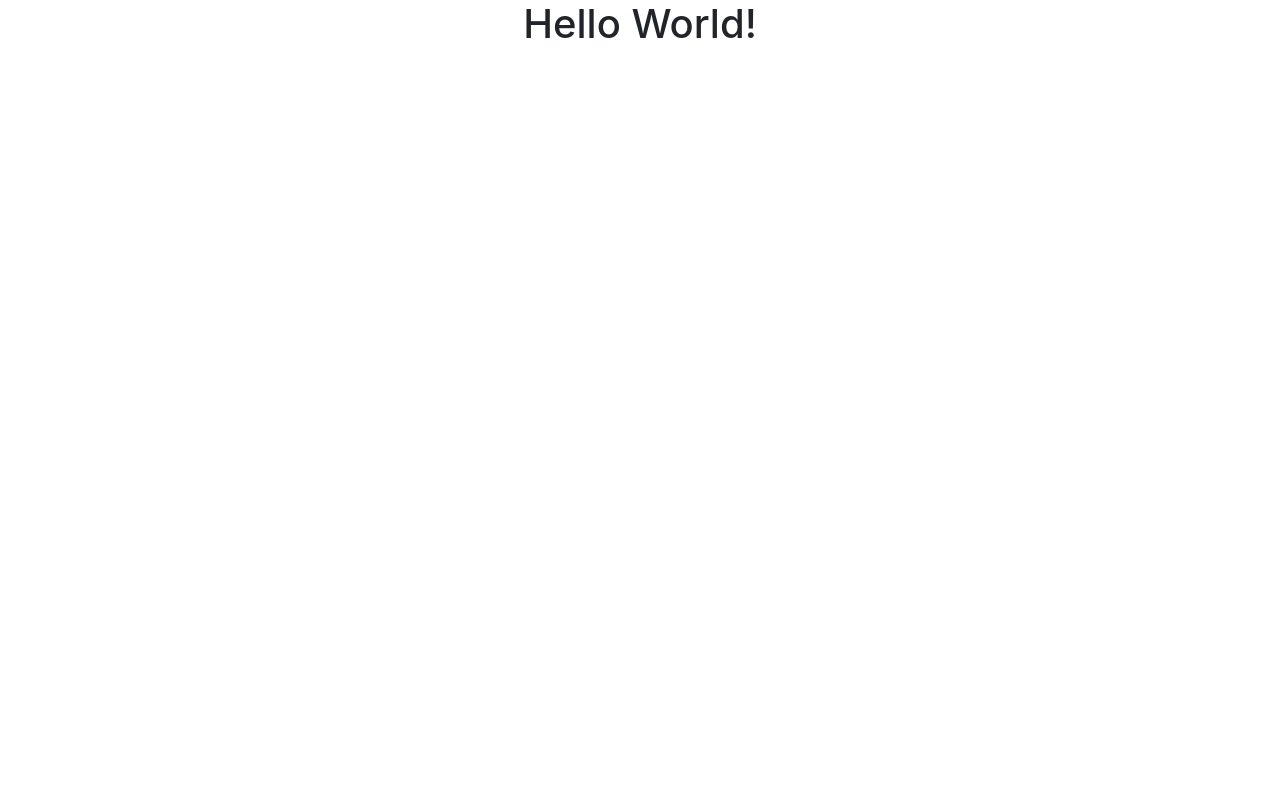
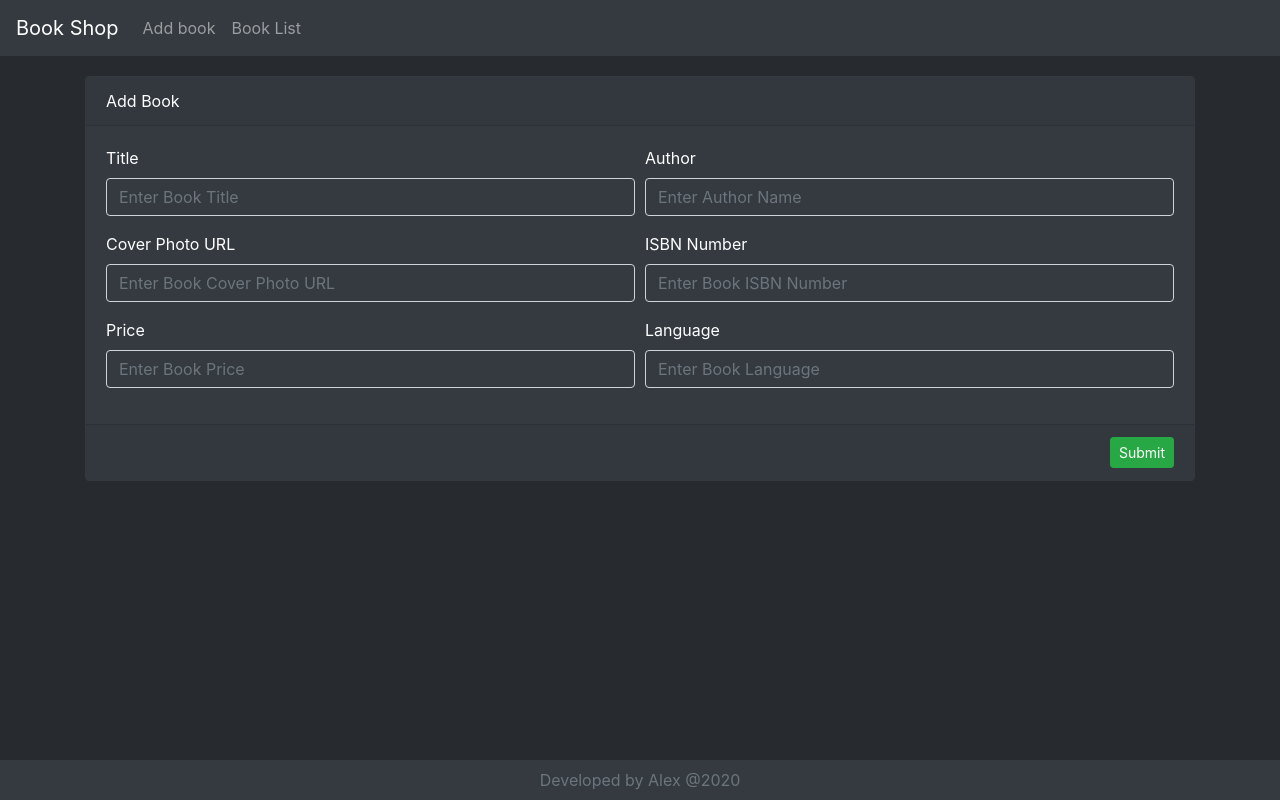
Before and after one commit to alex-pominov/book-rest-api, a React (Create React App) app in the folder src/main/webapp/reactjs/: page /add in a window 1280 px wide. Built offline with nearby package versions, Linux system fonts and the light colour scheme.

Commit message:
Impl routing via ReactJs and main components

```diff
--- a/src/main/webapp/reactjs/package.json
+++ b/src/main/webapp/reactjs/package.json
@@ -10,6 +10,7 @@
     "react": "^16.13.1",
     "react-bootstrap": "^1.0.0",
     "react-dom": "^16.13.1",
+    "react-router-dom": "^5.1.2",
     "react-scripts": "3.4.1"
   },
   "scripts": {
--- a/src/main/webapp/reactjs/public/index.html
+++ b/src/main/webapp/reactjs/public/index.html
@@ -18,7 +18,7 @@
     />
     <title>Book Shop</title>
   </head>
-  <body>
+  <body style="background-color: #272B30;">
     <noscript>You need to enable JavaScript to run this app.</noscript>
     <div id="root"></div>
   </body>
--- a/src/main/webapp/reactjs/src/App.js
+++ b/src/main/webapp/reactjs/src/App.js
@@ -1,11 +1,35 @@
-import './App.css';
+import React from "react";
+import { Container, Col, Row } from "react-bootstrap";
+import { BrowserRouter as Router, Switch, Route } from "react-router-dom";
 
+import NavigationBar from "./components/NavigationBar";
+import Welcome from "./components/Welcome";
+import Book from "./components/Book";
+import Booklist from "./components/BookList";
+import Footer from "./components/Footer";
+import "./App.css";
 
 function App() {
+  const marginTop = {
+    marginTop: "20px",
+  };
+
   return (
-    <div className="App">
-      <h1>Hello World!</h1>
-    </div>
+    <Router>
+      <NavigationBar />
+      <Container>
+        <Row>
+          <Col md={12} style={marginTop}>
+            <Switch>
+              <Route path="/" exact component={Welcome} />
+              <Route path="/add" exact component={Book} />
+              <Route path="/list" exact component={Booklist} />
+            </Switch>
+          </Col>
+        </Row>
+      </Container>
+      <Footer />
+    </Router>
   );
 }
 
--- /dev/null
+++ b/src/main/webapp/reactjs/src/components/Book.js
@@ -0,0 +1,119 @@
+import React from "react";
+import { Card, Form, Button, Col } from "react-bootstrap";
+
+const Book = (props) => {
+  const [inputData, setInputData] = React.useState({
+    title: "",
+    author: "",
+    coverPhotoURL: "",
+    isbnNumber: "",
+    price: "",
+    language: "",
+  });
+
+  const submitBook = (e) => {
+    e.preventDefault();
+    console.log("Book Submited");
+    console.log(inputData);
+
+  };
+
+  function handleChange(e) {
+    const value = e.target.value;
+    setInputData({
+      ...inputData,
+      [e.target.name]: value,
+    });
+  }
+
+  return (
+    <Card className="border border-dark bg-dark text-white">
+      <Card.Header>Add Book</Card.Header>
+      <Form onSubmit={submitBook} id="bookFormId">
+        <Card.Body>
+          <Form.Row>
+            <Form.Group as={Col} controlId="formGridTitle">
+              <Form.Label>Title</Form.Label>
+              <Form.Control required
+                type="text"
+                name="title"
+                className="bg-dark text-white"
+                placeholder="Enter Book Title"
+                value={inputData.title}
+                onChange={handleChange}
+              />
+            </Form.Group>
+            <Form.Group as={Col}>
+              <Form.Label>Author</Form.Label>
+              <Form.Control required
+                type="text"
+                name="author"
+                className="bg-dark text-white"
+                placeholder="Enter Author Name"
+                value={inputData.author}
+                onChange={handleChange}
+              />
+            </Form.Group>
+          </Form.Row>
+
+          <Form.Row>
+            <Form.Group as={Col}>
+              <Form.Label>Cover Photo URL</Form.Label>
+              <Form.Control required
+                type="text"
+                name="coverPhotoURL"
+                className="bg-dark text-white"
+                placeholder="Enter Book Cover Photo URL"
+                value={inputData.coverPhotoURL}
+                onChange={handleChange}
+              />
+            </Form.Group>
+            <Form.Group as={Col}>
+              <Form.Label>ISBN Number</Form.Label>
+              <Form.Control required
+                type="text"
+                name="isbnNumber"
+                className="bg-dark text-white"
+                placeholder="Enter Book ISBN Number"
+                value={inputData.isbnNumber}
+                onChange={handleChange}
+              />
+            </Form.Group>
+          </Form.Row>
+
+          <Form.Row>
+            <Form.Group as={Col}>
+              <Form.Label>Price</Form.Label>
+              <Form.Control required
+                type="text"
+                name="price"
+                className="bg-dark text-white"
+                placeholder="Enter Book Price"
+                value={inputData.price}
+                onChange={handleChange}
+              />
+            </Form.Group>
+            <Form.Group as={Col}>
+              <Form.Label>Language</Form.Label>
+              <Form.Control required
+                type="text"
+                name="language"
+                className="bg-dark text-white"
+                placeholder="Enter Book Language"
+                value={inputData.language}
+                onChange={handleChange}
+              />
+            </Form.Group>
+          </Form.Row>
+        </Card.Body>
+        <Card.Footer style={{ textAlign: "right" }}>
+          <Button size="sm" variant="success" type="submit">
+            Submit
+          </Button>
+        </Card.Footer>
+      </Form>
+    </Card>
+  );
+};
+
+export default Book;
--- /dev/null
+++ b/src/main/webapp/reactjs/src/components/BookList.js
@@ -0,0 +1,32 @@
+import React from "react";
+
+import { Card, Table } from "react-bootstrap";
+
+const Booklist = () => {
+  return (
+    <Card className="border border-dark bg-dark text-white">
+      <Card.Header>Book List</Card.Header>
+      <Card.Body>
+        <Table bordered hover striped variant="dark">
+          <thead>
+            <tr>
+              <th>Title</th>
+              <th>Authot</th>
+              <th>ISBN Number</th>
+              <th>Price</th>
+              <th>Language</th>
+              <th>Actions</th>
+            </tr>
+          </thead>
+          <tbody>
+            <tr align="center">
+              <td colSpan="6">No Books available</td>
+            </tr>
+          </tbody>
+        </Table>
+      </Card.Body>
+    </Card>
+  );
+};
+
+export default Booklist;
--- /dev/null
+++ b/src/main/webapp/reactjs/src/components/Footer.js
@@ -0,0 +1,19 @@
+import React from "react";
+import { Navbar, Container, Col } from "react-bootstrap";
+
+const Footer = () => {
+
+  let fullYear = new Date().getFullYear();
+
+  return (
+    <Navbar fixed="bottom" bg="dark" variant="dark">
+      <Container>
+        <Col lg={12} className="text-center text-muted">
+          <div>Developed by Alex @{fullYear}</div>
+        </Col>
+      </Container>
+    </Navbar>
+  );
+};
+
+export default Footer;
--- /dev/null
+++ b/src/main/webapp/reactjs/src/components/NavigationBar.js
@@ -0,0 +1,19 @@
+import React from "react";
+import { Navbar, Nav } from "react-bootstrap";
+import { Link } from "react-router-dom";
+
+const NavigationBar = () => {
+  return (
+    <Navbar bg="dark" variant="dark">
+      <Link to="/" className="navbar-brand">
+        Book Shop
+      </Link>
+      <Nav className="mr-auto">
+        <Link to="/add" className="nav-link">Add book</Link>
+        <Link to="/list" className="nav-link">Book List</Link>
+      </Nav>
+    </Navbar>
+  );
+};
+
+export default NavigationBar;
--- /dev/null
+++ b/src/main/webapp/reactjs/src/components/Welcome.js
@@ -0,0 +1,19 @@
+import React from "react";
+import { Jumbotron } from "react-bootstrap";
+
+const Welcome = (props) => {
+  return (
+    <Jumbotron className="bg-dark text-white">
+      <h1>Welcome to Book Shop</h1>
+      <blockquote className="blockquote mb-0">
+        <p>
+          Good friends, good books, and a sleepy conscience: this is the ideal
+          life.
+        </p>
+        <footer className="blockquote-footer">Mark Twain</footer>
+      </blockquote>
+    </Jumbotron>
+  );
+};
+
+export default Welcome;
```
Also changed, not shown: 1 other file (tests, documents, lock files or other folders).
